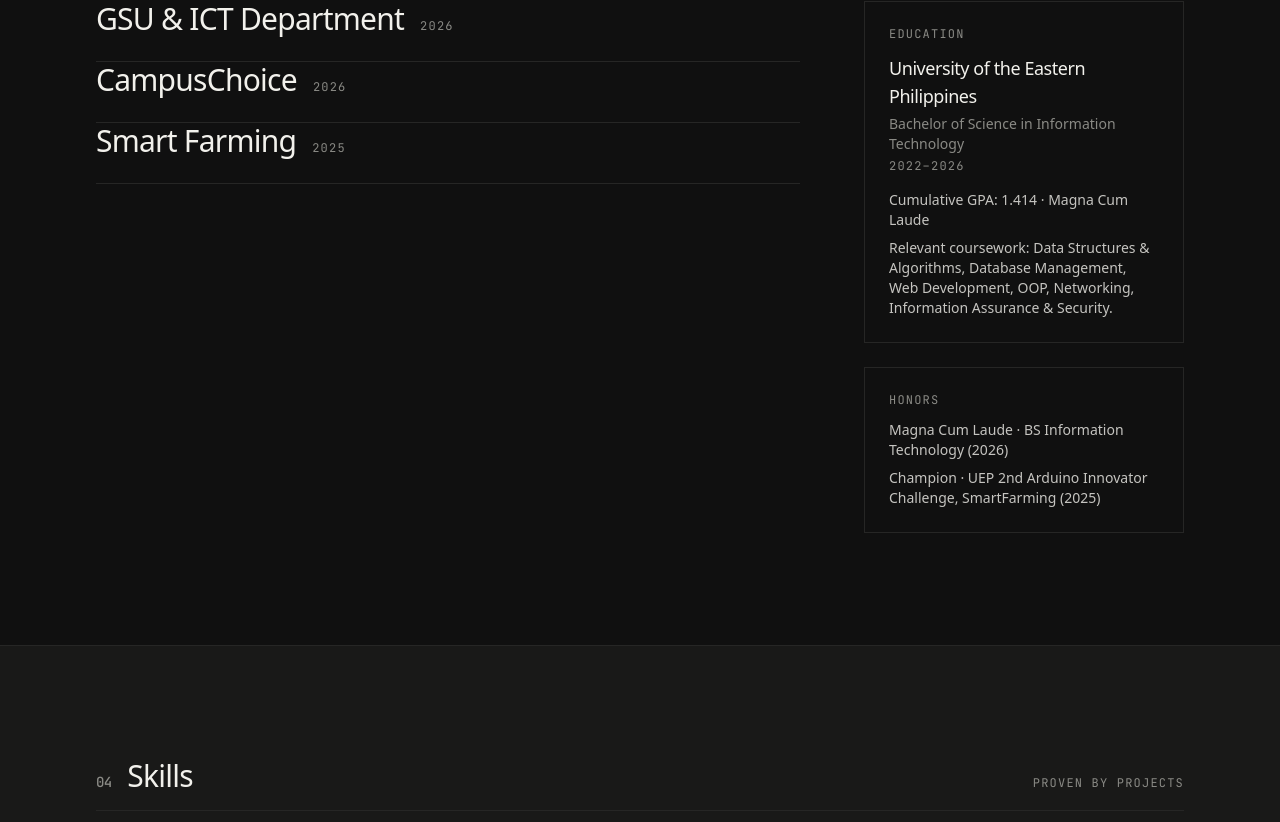
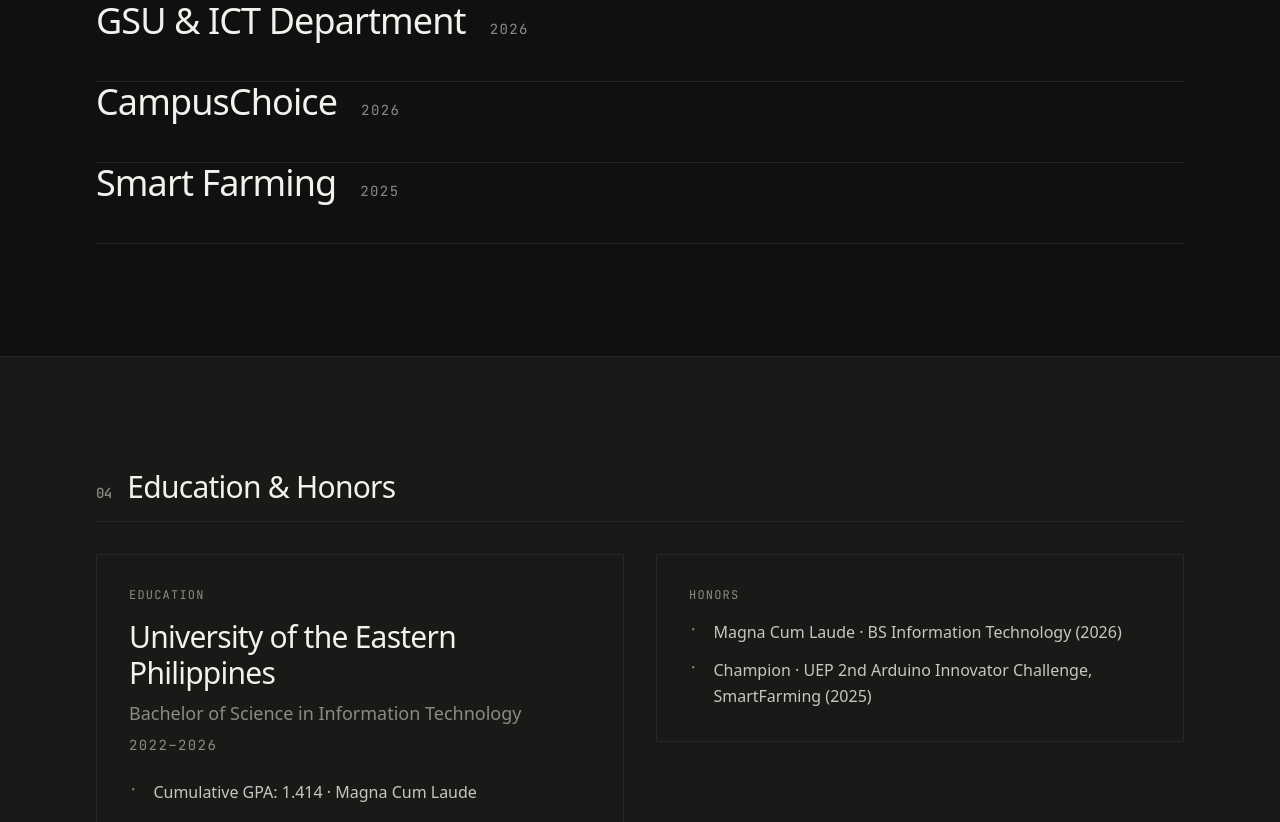
Before and after one commit to jayarpelicano01/jayaruuu_, a Next.js app: page / in a window 1280 px wide. Shown: the part 4838-5660 px from the top of the page. Built offline with nearby package versions, Linux system fonts and the light colour scheme.

Commit message:
feat: separate education section and enlarge experience list

```diff
--- a/app/page.tsx
+++ b/app/page.tsx
@@ -3,6 +3,7 @@ import Hero from "@/components/hero/hero";
 import SelectedWork from "@/components/projects/selected-work";
 import About from "@/components/about/about";
 import Experience from "@/components/experience/experience";
+import Education from "@/components/education/education";
 import Skills from "@/components/skills/skills";
 import Contact from "@/components/contact/contact";
 import Footer from "@/components/footer/footer";
@@ -18,6 +19,7 @@ export default function Home() {
         <About />
         <SelectedWork />
         <Experience />
+        <Education />
         <Skills />
         <Contact />
       </main>
--- /dev/null
+++ b/components/education/education.tsx
@@ -0,0 +1,60 @@
+import { education, honors } from "@/data/experience";
+import SectionHeading from "@/components/ui/section-heading";
+import Reveal from "@/components/ui/reveal";
+
+export default function Education() {
+  return (
+    <section id="education" className="border-t border-line bg-paper">
+      <div className="mx-auto max-w-content px-5 py-20 sm:px-8 sm:py-28">
+        <Reveal>
+          <SectionHeading index="04" title="Education & Honors" />
+        </Reveal>
+
+        <div className="mt-8 grid gap-8 lg:grid-cols-2">
+          <Reveal delay={0.1}>
+            <div className="border border-line p-8">
+              <h3 className="font-mono text-xs uppercase tracking-widest text-muted">
+                Education
+              </h3>
+              <p className="mt-4 text-2xl font-medium tracking-tight sm:text-3xl">
+                {education.school}
+              </p>
+              <p className="mt-2 text-lg text-muted">{education.degree}</p>
+              <p className="mt-2 font-mono text-sm uppercase tracking-widest text-muted">
+                {education.years}
+              </p>
+              <ul className="mt-6 space-y-3 text-md leading-relaxed text-ink/80">
+                {education.details.map((d) => (
+                  <li key={d} className="flex gap-4">
+                    <span aria-hidden className="font-mono text-sm text-muted">
+                      ·
+                    </span>
+                    <span>{d}</span>
+                  </li>
+                ))}
+              </ul>
+            </div>
+          </Reveal>
+
+          <Reveal delay={0.15}>
+            <div className="border border-line p-8">
+              <h3 className="font-mono text-xs uppercase tracking-widest text-muted">
+                Honors
+              </h3>
+              <ul className="mt-4 space-y-3 text-md leading-relaxed text-ink/80">
+                {honors.map((h) => (
+                  <li key={h} className="flex gap-4">
+                    <span aria-hidden className="font-mono text-sm text-muted">
+                      ·
+                    </span>
+                    <span>{h}</span>
+                  </li>
+                ))}
+              </ul>
+            </div>
+          </Reveal>
+        </div>
+      </div>
+    </section>
+  );
+}
--- a/components/experience/experience.tsx
+++ b/components/experience/experience.tsx
@@ -2,7 +2,7 @@
 
 import { useState } from "react";
 import { motion } from "framer-motion";
-import { experience, education, honors } from "@/data/experience";
+import { experience } from "@/data/experience";
 import SectionHeading from "@/components/ui/section-heading";
 import Reveal from "@/components/ui/reveal";
 
@@ -10,52 +10,15 @@ export default function Experience() {
   return (
     <section id="experience" className="mx-auto max-w-content px-5 py-20 sm:px-8 sm:py-28">
       <Reveal>
-        <SectionHeading index="03" title="Experience & Education" />
+        <SectionHeading index="03" title="Experience" meta="Hover to expand" />
       </Reveal>
 
-      <div className="mt-8 flex flex-col lg:flex-row lg:gap-16">
-        <div className="lg:flex-1">
-          {experience.map((item, i) => (
-            <Reveal key={item.title} delay={0.05 * i}>
-              <ExperienceRow item={item} />
-            </Reveal>
-          ))}
-        </div>
-
-        <aside className="mt-10 lg:mt-0 lg:w-80">
-          <Reveal delay={0.1}>
-            <div className="border border-line px-6 py-6">
-              <h3 className="font-mono text-xs uppercase tracking-widest text-muted">
-                Education
-              </h3>
-              <p className="mt-3 text-lg font-medium tracking-tight">
-                {education.school}
-              </p>
-              <p className="mt-1 text-sm text-muted">{education.degree}</p>
-              <p className="mt-1 font-mono text-xs uppercase tracking-widest text-muted">
-                {education.years}
-              </p>
-              <ul className="mt-4 space-y-2 text-sm text-ink/80">
-                {education.details.map((d) => (
-                  <li key={d}>{d}</li>
-                ))}
-              </ul>
-            </div>
+      <div className="mt-8">
+        {experience.map((item, i) => (
+          <Reveal key={item.title} delay={0.05 * i}>
+            <ExperienceRow item={item} />
           </Reveal>
-
-          <Reveal delay={0.15}>
-            <div className="mt-6 border border-line px-6 py-6">
-              <h3 className="font-mono text-xs uppercase tracking-widest text-muted">
-                Honors
-              </h3>
-              <ul className="mt-3 space-y-2 text-sm text-ink/80">
-                {honors.map((h) => (
-                  <li key={h}>{h}</li>
-                ))}
-              </ul>
-            </div>
-          </Reveal>
-        </aside>
+        ))}
       </div>
     </section>
   );
@@ -66,15 +29,15 @@ function ExperienceRow({ item }: { item: (typeof experience)[number] }) {
 
   return (
     <article
-      className="border-b border-line py-6 first:pt-0"
+      className="border-b border-line py-10 first:pt-0"
       onMouseEnter={() => setHovered(true)}
       onMouseLeave={() => setHovered(false)}
     >
-      <div className="flex flex-wrap items-baseline gap-x-4 gap-y-1">
-        <h3 className="text-2xl font-medium tracking-tight sm:text-3xl">
+      <div className="flex flex-wrap items-baseline gap-x-6 gap-y-2">
+        <h3 className="text-3xl font-medium tracking-tight sm:text-4xl">
           {item.title}
         </h3>
-        <span className="font-mono text-xs uppercase tracking-widest text-muted">
+        <span className="font-mono text-sm uppercase tracking-widest text-muted">
           {item.year}
         </span>
       </div>
@@ -85,22 +48,22 @@ function ExperienceRow({ item }: { item: (typeof experience)[number] }) {
         transition={{ duration: 0.35, ease: [0.22, 1, 0.36, 1] as const }}
         className="overflow-hidden"
       >
-        <div className="pt-4">
-          <div className="flex flex-wrap items-baseline gap-x-4 gap-y-1">
-            <span className="font-mono text-xs uppercase tracking-widest text-muted/70">
+        <div className="pt-6">
+          <div className="flex flex-wrap items-baseline gap-x-6 gap-y-1">
+            <span className="font-mono text-sm uppercase tracking-widest text-muted/70">
               {item.kind}
             </span>
             {item.org ? (
-              <span className="font-mono text-xs uppercase tracking-widest text-muted/70">
+              <span className="font-mono text-sm uppercase tracking-widest text-muted/70">
                 {item.org}
               </span>
             ) : null}
-            <span className="text-sm text-muted">{item.role}</span>
+            <span className="text-lg text-muted">{item.role}</span>
           </div>
-          <ul className="mt-4 space-y-2 text-md text-ink/80">
+          <ul className="mt-6 space-y-3 text-lg leading-relaxed text-ink/80">
             {item.points.map((point) => (
-              <li key={point} className="flex gap-3">
-                <span aria-hidden className="font-mono text-xs text-muted">
+              <li key={point} className="flex gap-4">
+                <span aria-hidden className="font-mono text-sm text-muted">
                   ·
                 </span>
                 <span>{point}</span>
--- a/components/skills/skills.tsx
+++ b/components/skills/skills.tsx
@@ -10,7 +10,7 @@ export default function Skills() {
     <section id="skills" className="border-t border-line bg-paper">
       <div className="mx-auto max-w-content px-5 py-20 sm:px-8 sm:py-28">
         <Reveal>
-          <SectionHeading index="04" title="Skills" meta="Proven by projects" />
+          <SectionHeading index="05" title="Skills" meta="Proven by projects" />
         </Reveal>
 
         <div className="mt-8 grid gap-12 lg:grid-cols-2">
```
